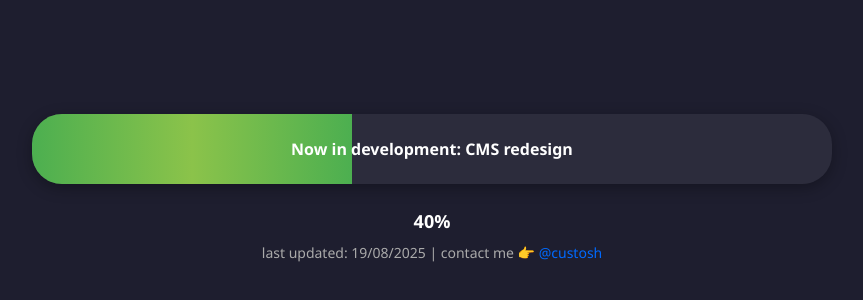
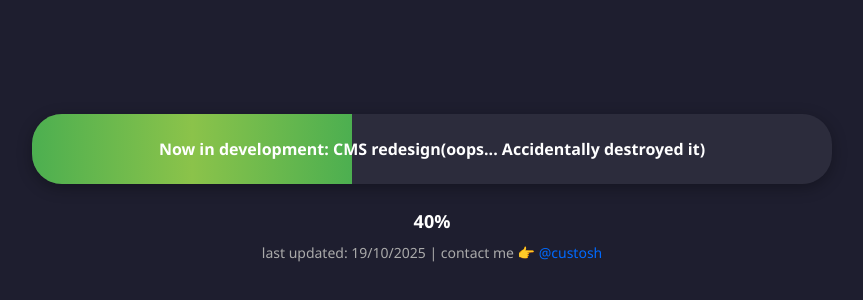
Before and after one commit to custosh/site-placeholder, a plain HTML site: page index.html in a window 1280 px wide. Shown: the part 212-512 px from the top of the page, without its empty margins (208-1071 px from the left). Drawn offline with Linux system fonts and the light colour scheme.

Commit message:
Update progress label and last updated date

```diff
--- a/index.html
+++ b/index.html
@@ -119,11 +119,11 @@
 <body>
   <div class="progress-container">
     <div class="progress-bar" id="progress-bar"></div>
-    <div class="progress-label" id="progress-label">Now in development: CMS redesign</div>
+    <div class="progress-label" id="progress-label">Now in development: CMS redesign(oops... Accidentally destroyed it)</div>
   </div>
   <div class="percent" id="percent">0%</div>
   <div class="info">
-    last updated: 19/08/2025 | contact me 👉
+    last updated: 19/10/2025 | contact me 👉
     <a href="https://t.me/custosh" target="_blank">@custosh</a>
   </div>
 
```
